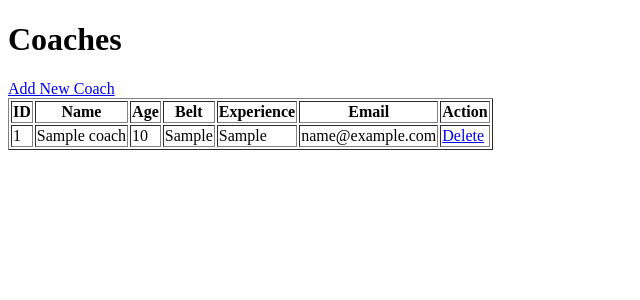
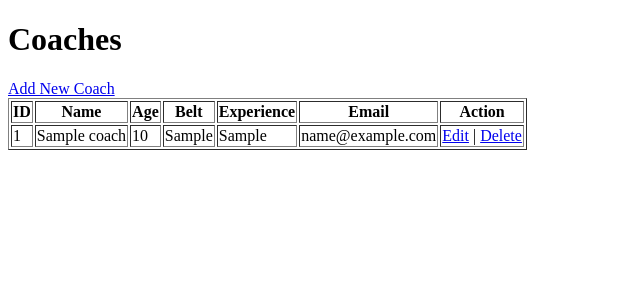
Before and after one commit to saikiran-shriram/martial-arts-class-data-management, a Flask app: page /coaches in a window 1280 px wide. Shown: the top 300 px of the page, without its empty margins (0-640 px from the left). Run offline with Flask 3, Linux system fonts and the light colour scheme; tables that the repository leaves empty or names only in its code hold one stand-in row (values such as "Sample post").

Commit message:
Add edit link for coaches in coaches.html

```diff
--- a/templates/coaches.html
+++ b/templates/coaches.html
@@ -29,6 +29,7 @@
             <td>{{ c.experience }}</td>
             <td>{{ c.email }}</td>
             <td>
+                <a href="/coaches/edit/{{ c.coach_id }}">Edit</a> |
                 <a href="/coaches/delete/{{ c.coach_id }}">Delete</a>
             </td>
         </tr>
```
